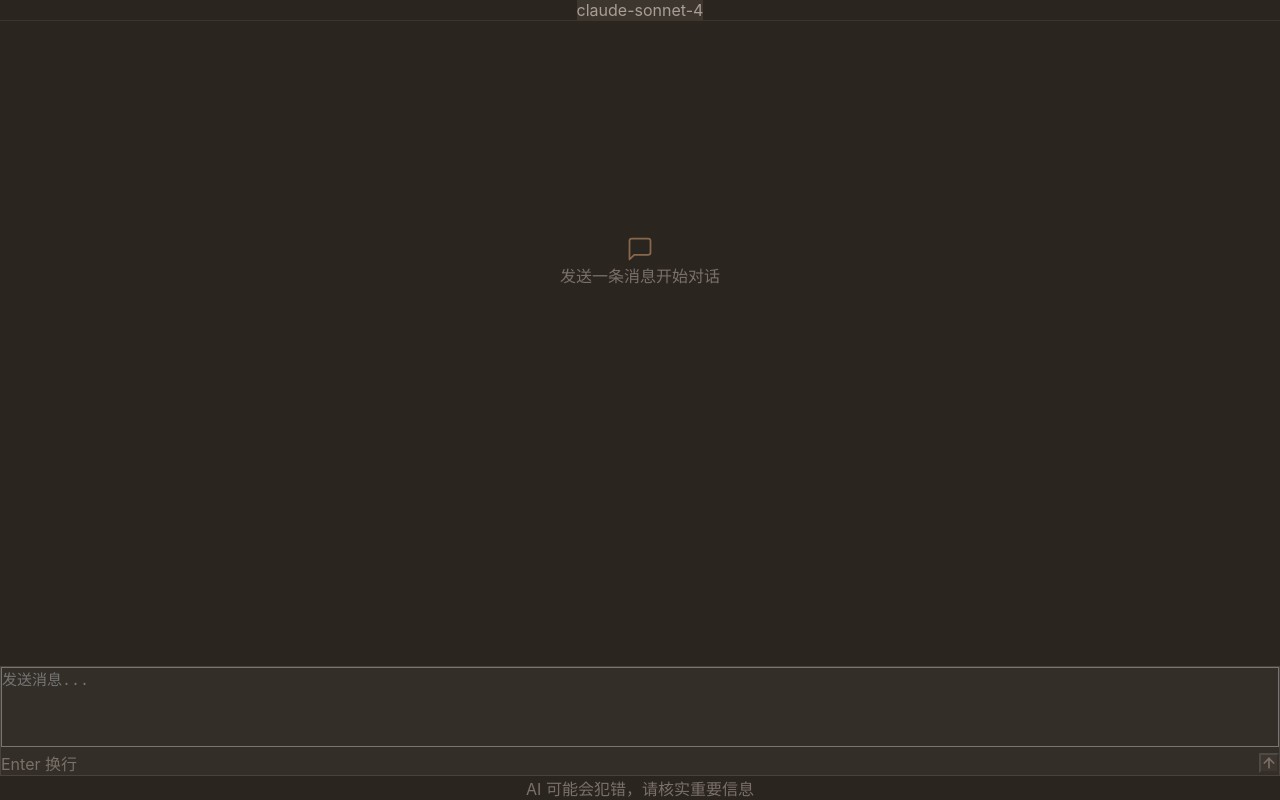
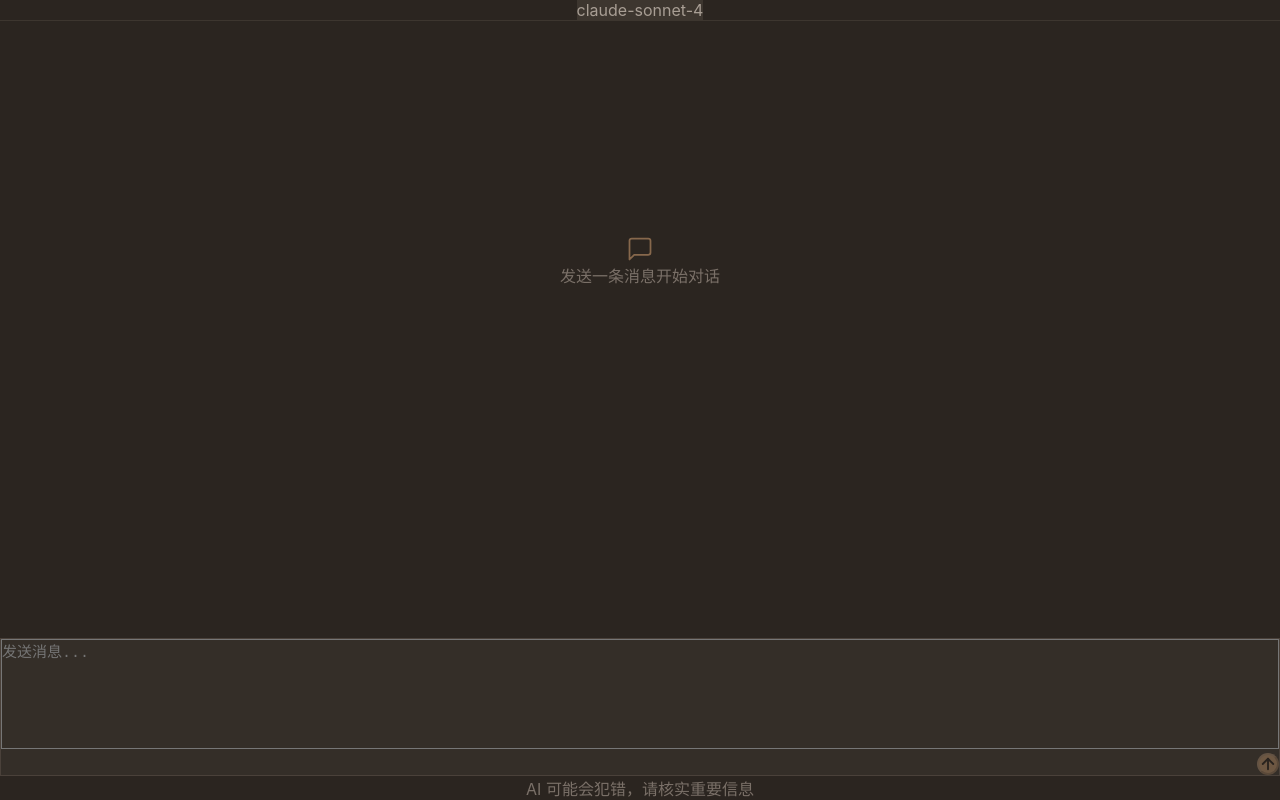
Before and after one commit to miragrey347-ctrl/chat, a Next.js app: page /chat in a window 1280 px wide. Built offline with nearby package versions, Linux system fonts and the light colour scheme.

Commit message:
style: bigger input, remove logo card, colored send button

```diff
--- a/src/app/login/page.tsx
+++ b/src/app/login/page.tsx
@@ -40,19 +40,16 @@ export default function LoginPage() {
       style={{ background: "var(--bg-primary)" }}
     >
       <form onSubmit={handleSubmit} style={{ width: "100%", maxWidth: "380px" }}>
-        {/* Logo area */}
+        {/* Logo */}
         <div className="flex flex-col items-center mb-10">
-          <div
-            className="w-14 h-14 rounded-2xl flex items-center justify-center mb-5"
-            style={{ background: "var(--accent-muted)" }}
+          <svg
+            className="mb-4"
+            width="32" height="32" viewBox="0 0 24 24" fill="none"
+            stroke="var(--accent)" strokeWidth="1.5" strokeLinecap="round" strokeLinejoin="round"
+            style={{ opacity: 0.7 }}
           >
-            <svg
-              width="26" height="26" viewBox="0 0 24 24" fill="none"
-              stroke="var(--accent)" strokeWidth="1.5" strokeLinecap="round" strokeLinejoin="round"
-            >
-              <path d="M21 15a2 2 0 0 1-2 2H7l-4 4V5a2 2 0 0 1 2-2h14a2 2 0 0 1 2 2z" />
-            </svg>
-          </div>
+            <path d="M21 15a2 2 0 0 1-2 2H7l-4 4V5a2 2 0 0 1 2-2h14a2 2 0 0 1 2 2z" />
+          </svg>
           <h1 className="text-xl font-semibold" style={{ color: "var(--text-primary)" }}>
             Chat
           </h1>
@@ -78,7 +75,7 @@ export default function LoginPage() {
             onChange={(e) => setPassword(e.target.value)}
             placeholder="输入访问密码"
             autoFocus
-            className="w-full px-4 py-3 rounded-xl text-[15px] outline-none transition-all duration-200"
+            className="w-full px-5 py-4 rounded-2xl text-[15px] outline-none transition-all duration-200"
             style={{
               background: "var(--bg-tertiary)",
               color: "var(--text-primary)",
@@ -97,7 +94,7 @@ export default function LoginPage() {
           <button
             type="submit"
             disabled={loading || !password}
-            className="w-full mt-4 py-3 rounded-xl text-[15px] font-medium transition-all duration-200"
+            className="w-full mt-4 py-4 rounded-2xl text-[15px] font-medium transition-all duration-200"
             style={{
               background: password ? "var(--accent)" : "var(--bg-tertiary)",
               color: password ? "#1a1410" : "var(--text-tertiary)",
--- a/src/components/ChatInput.tsx
+++ b/src/components/ChatInput.tsx
@@ -32,7 +32,7 @@ export default function ChatInput({ onSend, disabled }: ChatInputProps) {
 
   return (
     <div
-      className="rounded-2xl overflow-hidden transition-colors duration-200"
+      className="rounded-3xl overflow-hidden"
       style={{
         background: "var(--bg-secondary)",
         border: "1px solid var(--border-color)",
@@ -43,30 +43,28 @@ export default function ChatInput({ onSend, disabled }: ChatInputProps) {
         value={value}
         onChange={(e) => setValue(e.target.value)}
         placeholder="发送消息..."
-        rows={3}
+        rows={4}
         disabled={disabled}
-        className="w-full bg-transparent outline-none resize-none text-[15px] leading-relaxed px-5 pt-4 pb-2"
+        className="w-full bg-transparent outline-none resize-none text-[15px] leading-7 px-5 pt-5 pb-1"
         style={{
           color: "var(--text-primary)",
           maxHeight: "200px",
-          minHeight: "80px",
+          minHeight: "110px",
         }}
       />
-      <div className="flex items-center justify-between px-4 pb-3 pt-0">
-        <span className="text-xs" style={{ color: "var(--text-tertiary)" }}>
-          Enter 换行
-        </span>
+      <div className="flex items-center justify-end px-4 pb-4 pt-1">
         <button
           onClick={handleSend}
           disabled={!value.trim() || disabled}
-          className="w-9 h-9 rounded-xl flex items-center justify-center transition-all duration-200"
+          className="w-10 h-10 rounded-full flex items-center justify-center transition-all duration-200"
           style={{
-            background: value.trim() ? "var(--accent)" : "var(--bg-tertiary)",
-            color: value.trim() ? "#1a1410" : "var(--text-tertiary)",
-            cursor: value.trim() && !disabled ? "pointer" : "not-allowed",
+            background: "var(--accent)",
+            color: "#1a1410",
+            opacity: value.trim() && !disabled ? 1 : 0.4,
+            cursor: value.trim() && !disabled ? "pointer" : "default",
           }}
         >
-          <svg width="16" height="16" viewBox="0 0 24 24" fill="none" stroke="currentColor" strokeWidth="2.5" strokeLinecap="round" strokeLinejoin="round">
+          <svg width="18" height="18" viewBox="0 0 24 24" fill="none" stroke="currentColor" strokeWidth="2.5" strokeLinecap="round" strokeLinejoin="round">
             <line x1="12" y1="19" x2="12" y2="5" />
             <polyline points="5 12 12 5 19 12" />
           </svg>
```
